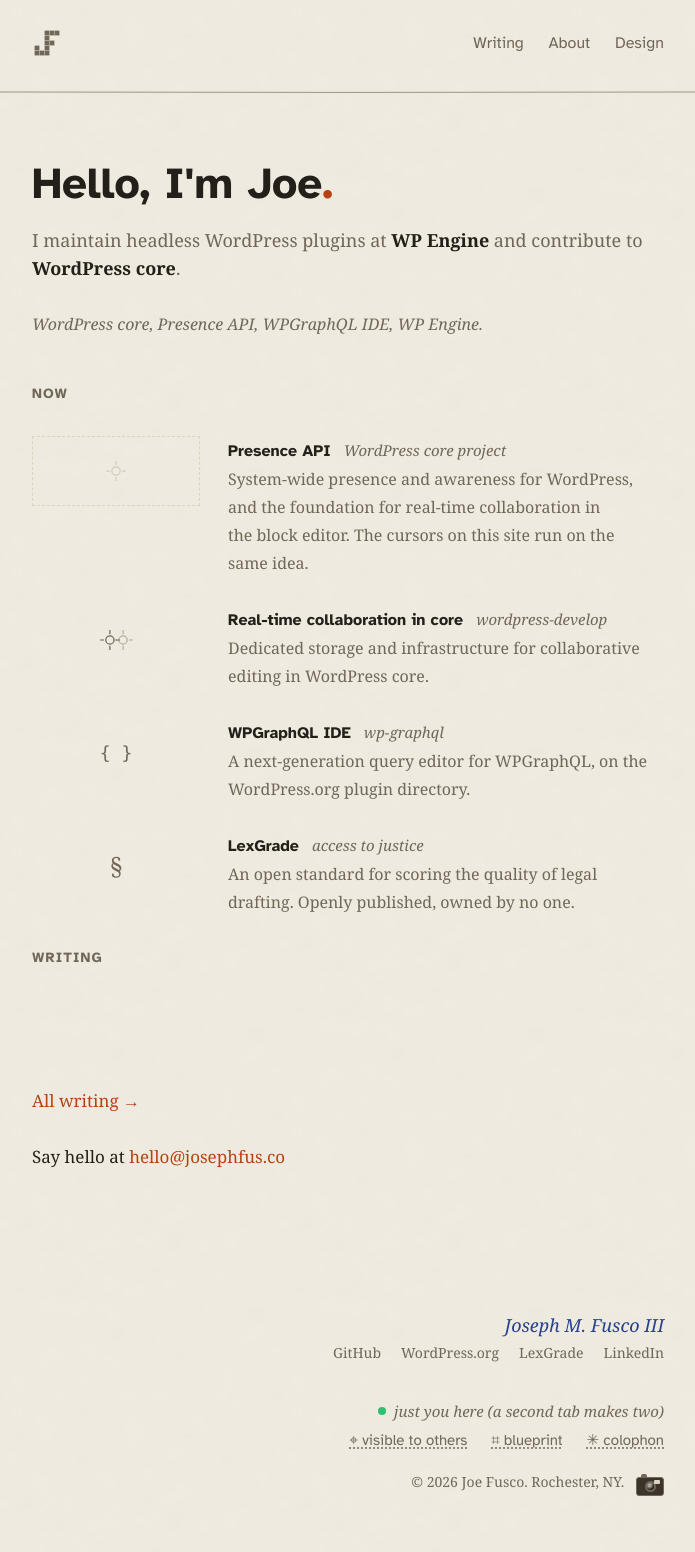
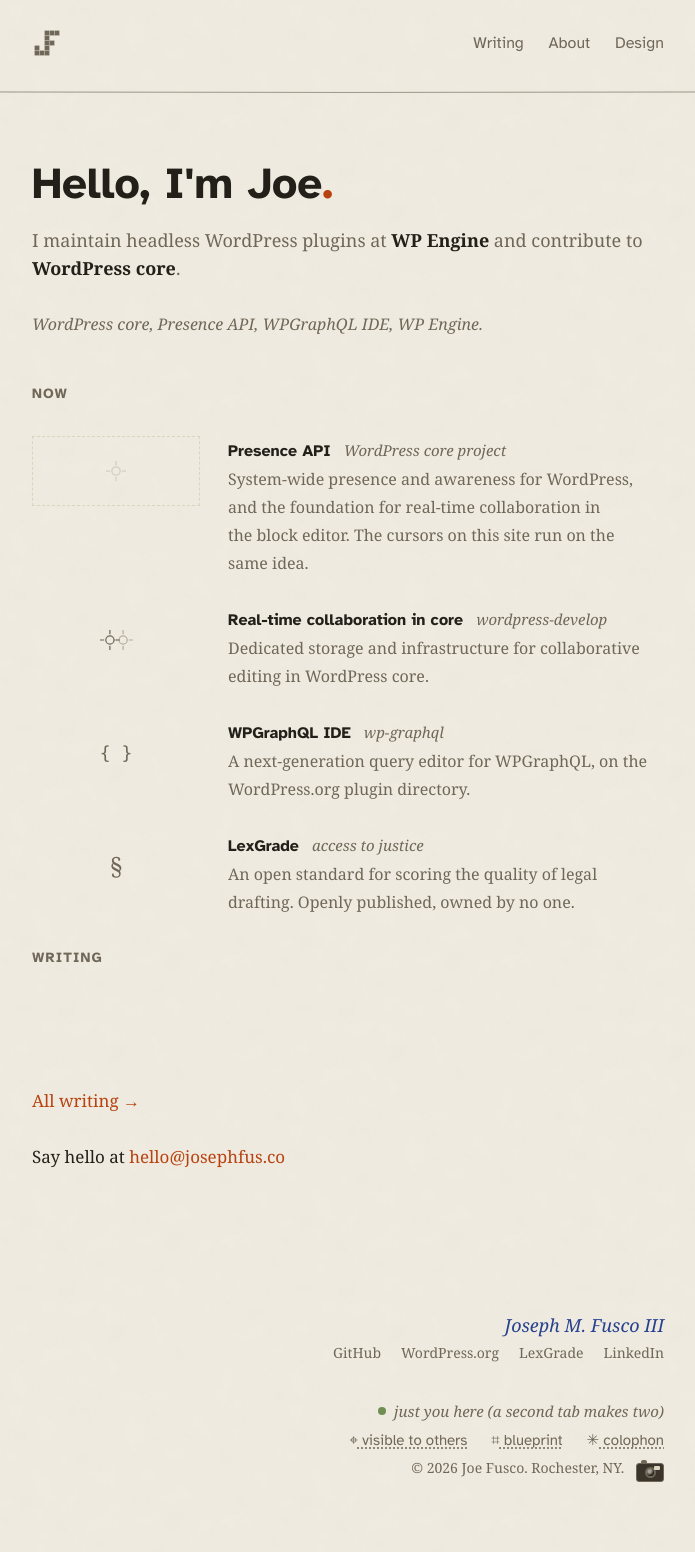
Before and after one commit to josephfusco/josephfusco.github.io, a Jekyll site: the page built from index.html, in a window 1280 px wide. Shown: the whole page, without its empty margins (292-987 px from the left). Built offline with Jekyll 4.4.1, drawn with Linux system fonts in a browser that asks for light colours.

Commit message:
The dot obeys the rules it sits beside
Four nits from another audit pass. The presence dot pulsed
forever, two inches below the rule that says at rest one thing
moves at most; it now rests still and pulses once when the room
actually changes. Its green was the last cool pixel on the warm
page and is now moss. The dotted underlines on the footer tools
ran beneath the glyphs; icons are icons, so the underline belongs
to the words alone. And the copyright row sat half a unit off the
baseline grid; the three closing rows now land on consecutive
28px lines.

Co-Authored-By: Claude Fable 5 <noreply@anthropic.com>
Claude-Session: https://claude.ai/code/session_019vAcPMvpcgUVRcyZCqV9hM

```diff
--- a/_includes/footer.html
+++ b/_includes/footer.html
@@ -6,9 +6,9 @@
 		</p>
 		<p class="footer-status"><span class="status"><span class="presence-dot" aria-hidden="true"></span> <span data-presence-count>just you here</span></span></p>
 		<p class="footer-tools">
-			<button class="presence-toggle" aria-pressed="false" commandfor="main" command="--presence" hidden>⌖ visible to others</button>
-			<button class="blueprint-toggle" aria-pressed="false" title="See the schematics" commandfor="main" command="--blueprint" hidden>⌗ blueprint</button>
-			<button class="colophon-toggle" popovertarget="colophon">✳ colophon</button>
+			<button class="presence-toggle" aria-pressed="false" commandfor="main" command="--presence" hidden><span class="tool-glyph">⌖</span> visible to others</button>
+			<button class="blueprint-toggle" aria-pressed="false" title="See the schematics" commandfor="main" command="--blueprint" hidden><span class="tool-glyph">⌗</span> blueprint</button>
+			<button class="colophon-toggle" popovertarget="colophon"><span class="tool-glyph">✳</span> colophon</button>
 		</p>
 		<div id="colophon" popover>
 			<h2>Colophon</h2>
--- a/assets/css/redesign.css
+++ b/assets/css/redesign.css
@@ -300,9 +300,11 @@ section.block > h2 {
   width: 8px;
   height: 8px;
   border-radius: 50%;
-  background: #2fbf71;
-  animation: presence-pulse 2.6s ease-in-out infinite;
+  background: #6f8f52;
 }
+.presence-dot.tick { animation: presence-pulse 2.6s ease-in-out 1; }
+/* Icons are icons; the dotted underline belongs to the words alone */
+.tool-glyph { display: inline-block; }
 @keyframes presence-pulse {
   0%, 100% { box-shadow: 0 0 0 0 rgba(47,191,113,0.45); }
   55% { box-shadow: 0 0 0 7px rgba(47,191,113,0); }
@@ -1291,5 +1293,5 @@ body {
 .footer-tools { margin: 0; line-height: var(--lh); }
 
 /* Fineprint closes the page, small and quiet, under the signature block */
-.site-footer .fineprint { margin-top: 0.875rem; font-size: 0.875rem; }
+.site-footer .fineprint { margin-top: 0; font-size: 0.875rem; }
 .site-footer .fineprint a { margin-right: 0; }
--- a/assets/js/presence.js
+++ b/assets/js/presence.js
@@ -118,6 +118,7 @@
   var GHOST_URL = DEV ? 'http://' + location.hostname + ':4001/ghost' : 'https://presence.josephfus.co/ghost';
 
   var peers = new Map();
+  var lastCountLabel = null;
   var layer = null;
   var ws = null;
   var retry = 0;
@@ -666,6 +667,16 @@
     document.querySelectorAll('[data-presence-count]').forEach(function (el) {
       el.textContent = label;
     });
+    /* The dot rests still; it pulses only when the room changes */
+    if (label !== lastCountLabel) {
+      var first = lastCountLabel === null;
+      lastCountLabel = label;
+      if (!first) document.querySelectorAll('.presence-dot').forEach(function (d) {
+        d.classList.remove('tick');
+        void d.offsetWidth;
+        d.classList.add('tick');
+      });
+    }
   }
 
   function addPeer(p) {
@@ -863,7 +874,7 @@
     if (!pToggle) return;
     pToggle.hidden = false;
     pToggle.setAttribute('aria-pressed', invisible ? 'true' : 'false');
-    pToggle.textContent = invisible ? '⌖ invisible' : '⌖ visible to others';
+    pToggle.innerHTML = '<span class="tool-glyph">\u2316</span> ' + (invisible ? 'invisible' : 'visible to others');
     pToggle.title = invisible
       ? 'Nobody can see your cursor and nothing is recorded. Click to rejoin.'
       : 'Others can see your cursor as an anonymous bird. Click to go invisible.';
```
